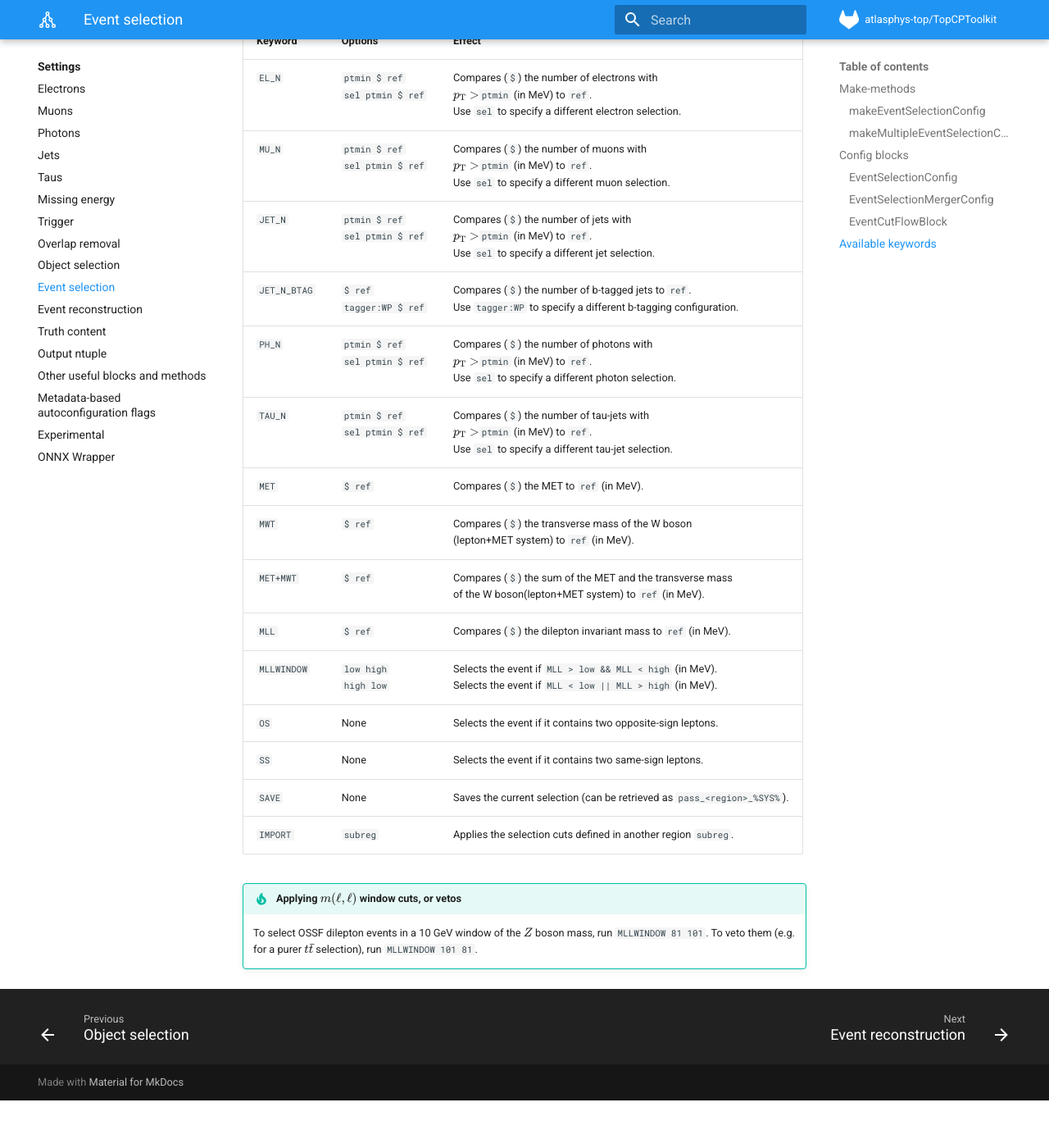
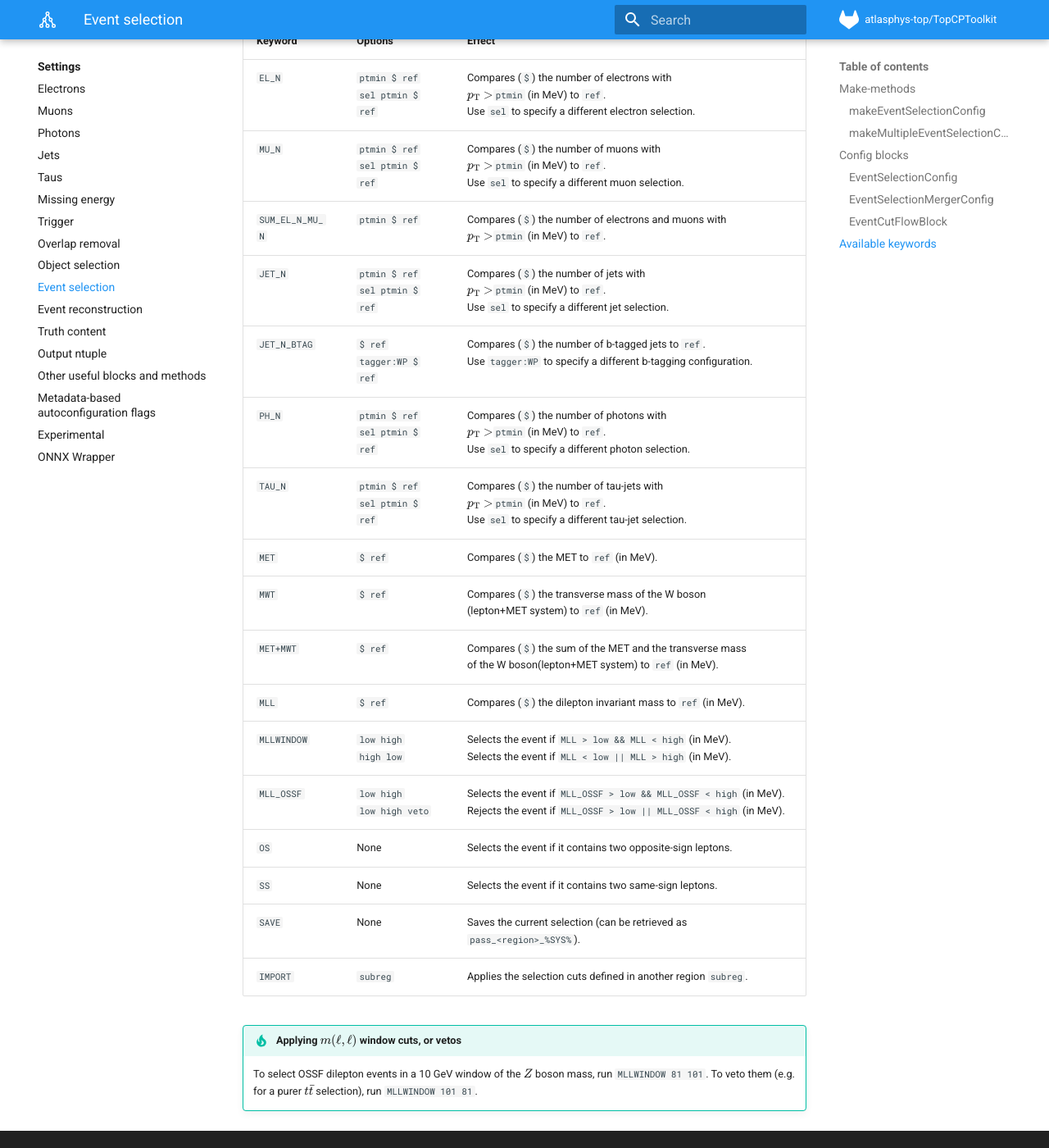
Before and after one commit to SuperNova76/TopCPToolKit, an MkDocs documentation site: the page built from docs/settings/eventselection.md, in a window 1280 px wide and 1400 px high, scrolled down 6167 px. Shown: the whole window at 82% size. Built offline with MkDocs 1.6.1 and Material for MkDocs 9.7.7, drawn with Linux system fonts in a browser that asks for light colours; formulas are drawn with MathJax 3; before the commit the page ends 7509 px from its top, so only the background shows below that.

Commit message:
update docs

```diff
--- a/docs/settings/eventselection.md
+++ b/docs/settings/eventselection.md
@@ -167,6 +167,7 @@ The symbol `$` below is a placeholder for any of the following comparison operat
 | ----------- | ----------- | ---------- |
 | `EL_N` | `ptmin $ ref` <br>`sel ptmin $ ref` | Compares (`$`) the number of electrons with <br>$p_\mathrm{T}>$`ptmin` (in MeV) to `ref`.<br>Use `sel` to specify a different electron selection. |
 | `MU_N` | `ptmin $ ref` <br>`sel ptmin $ ref` | Compares (`$`) the number of muons with <br>$p_\mathrm{T}>$`ptmin` (in MeV) to `ref`.<br>Use `sel` to specify a different muon selection. |
+| `SUM_EL_N_MU_N` | `ptmin $ ref` | Compares (`$`) the number of electrons and muons with <br>$p_\mathrm{T}>$`ptmin` (in MeV) to `ref`. |
 | `JET_N` | `ptmin $ ref` <br>`sel ptmin $ ref` | Compares (`$`) the number of jets with <br>$p_\mathrm{T}>$`ptmin` (in MeV) to `ref`.<br>Use `sel` to specify a different jet selection. |
 | `JET_N_BTAG` | `$ ref` <br>`tagger:WP $ ref` | Compares (`$`) the number of b-tagged jets to `ref`.<br>Use `tagger:WP` to specify a different b-tagging configuration. |
 | `PH_N` | `ptmin $ ref` <br>`sel ptmin $ ref` | Compares (`$`) the number of photons with <br>$p_\mathrm{T}>$`ptmin` (in MeV) to `ref`.<br>Use `sel` to specify a different photon selection. |
@@ -176,6 +177,7 @@ The symbol `$` below is a placeholder for any of the following comparison operat
 | `MET+MWT` | `$ ref` | Compares (`$`) the sum of the MET and the transverse mass<br>of the W boson(lepton+MET system) to `ref` (in MeV). |
 | `MLL` | `$ ref` | Compares (`$`) the dilepton invariant mass to `ref` (in MeV). |
 | `MLLWINDOW` | `low high` <br> `high low` | Selects the event if `MLL > low && MLL < high` (in MeV).<br>Selects the event if `MLL < low || MLL > high` (in MeV). |
+| `MLL_OSSF` | `low high` <br> `low high veto` | Selects the event if `MLL_OSSF > low && MLL_OSSF < high` (in MeV).<br>Rejects the event if `MLL_OSSF > low || MLL_OSSF < high` (in MeV). |
 | `OS` | None | Selects the event if it contains two opposite-sign leptons. |
 | `SS` | None | Selects the event if it contains two same-sign leptons. |
 | `SAVE` | None | Saves the current selection (can be retrieved as `pass_<region>_%SYS%`). |
```
